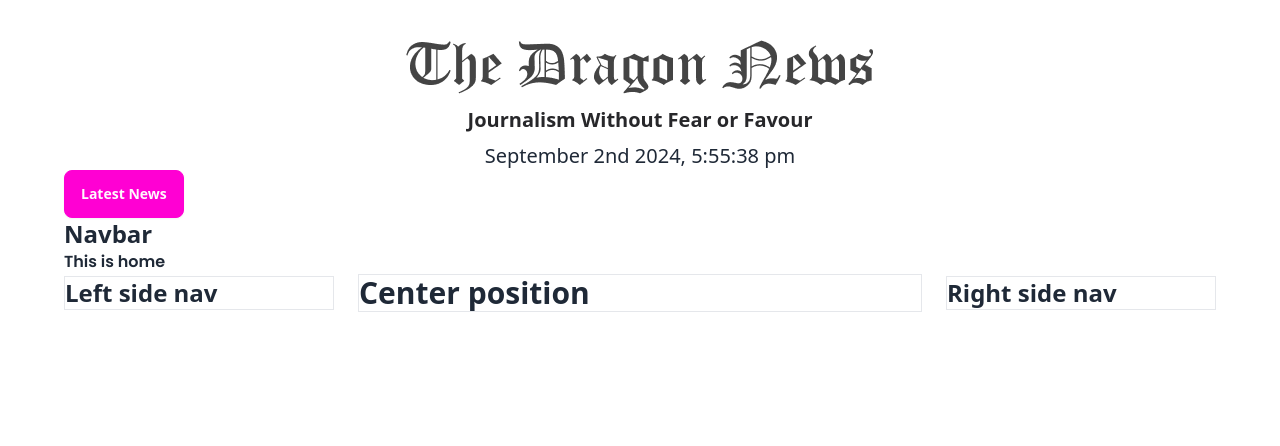
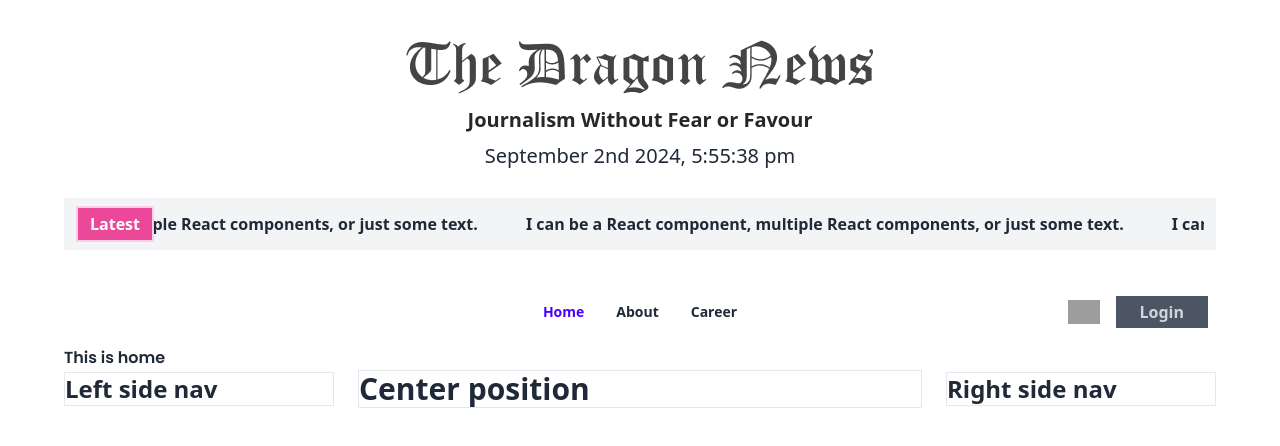
Before and after one commit to rifu28/dragon-auth, a React (Vite) app: page / in a window 1280 px wide. Shown: the top 446 px of the page. Built offline with nearby package versions, Linux system fonts and the light colour scheme; grey boxes are pictures that could not be loaded.

Commit message:
golapi golapi

```diff
--- a/package.json
+++ b/package.json
@@ -16,6 +16,7 @@
     "moment": "^2.30.1",
     "react": "^18.3.1",
     "react-dom": "^18.3.1",
+    "react-fast-marquee": "^1.6.5",
     "react-router-dom": "^6.26.1",
     "sort-by": "^1.2.0"
   },
--- a/src/BreakingNews.jsx
+++ b/src/BreakingNews.jsx
@@ -1,7 +1,30 @@
+import Marquee from "react-fast-marquee";
+import { Link } from "react-router-dom";
+
 const BreakingNews = () => {
   return (
-    <div>
-      <button className="btn btn-secondary">Latest News</button>
+    <div className="flex my-7 items-center bg-gray-100 px-3 py-2">
+      <div>
+        <button className="bg-pink-500 font-semibold border-2 border-pink-200 text-white px-3 py-1">
+          Latest
+        </button>
+      </div>
+      <div>
+        <Marquee pauseOnHover={true}>
+          <Link to="/" className="mr-12 font-semibold">
+            I can be a React component, multiple React components, or just some
+            text.
+          </Link>
+          <Link to="/" className="mr-12 font-semibold">
+            I can be a React component, multiple React components, or just some
+            text.
+          </Link>
+          <Link to="/" className="mr-12 font-semibold">
+            I can be a React component, multiple React components, or just some
+            text.
+          </Link>
+        </Marquee>
+      </div>
     </div>
   );
 };
--- a/src/Navbar.jsx
+++ b/src/Navbar.jsx
@@ -1,7 +1,78 @@
+import { NavLink } from "react-router-dom";
+import userPic from "./assets/user.png";
 const Navbar = () => {
+  const links = (
+    <>
+      <li>
+        <NavLink
+          className={({ isActive }) =>
+            isActive ? "font-bold text-primary" : "font-bold"
+          }
+          to="/"
+        >
+          Home
+        </NavLink>
+      </li>
+
+      <li>
+        <NavLink
+          className={({ isActive }) =>
+            isActive ? "font-bold text-primary" : "font-bold"
+          }
+          to="/about"
+        >
+          About
+        </NavLink>
+      </li>
+      <li>
+        <NavLink
+          className={({ isActive }) =>
+            isActive ? "font-bold text-primary" : "font-bold"
+          }
+          to="/career"
+        >
+          Career
+        </NavLink>
+      </li>
+    </>
+  );
   return (
-    <div>
-      <h2 className="text-2xl font-semibold">Navbar</h2>
+    <div className="navbar bg-base-100">
+      <div className="navbar-start">
+        <div className="dropdown">
+          <div tabIndex={0} role="button" className="btn btn-ghost lg:hidden">
+            <svg
+              xmlns="http://www.w3.org/2000/svg"
+              className="h-5 w-5"
+              fill="none"
+              viewBox="0 0 24 24"
+              stroke="currentColor"
+            >
+              <path
+                strokeLinecap="round"
+                strokeLinejoin="round"
+                strokeWidth="2"
+                d="M4 6h16M4 12h8m-8 6h16"
+              />
+            </svg>
+          </div>
+          <ul
+            tabIndex={0}
+            className="menu menu-sm dropdown-content bg-base-100 rounded-box z-[1] mt-3 w-52 p-2 shadow"
+          >
+            {links}
+          </ul>
+        </div>
+      </div>
+      <div className="navbar-center hidden lg:flex">
+        <ul className="menu menu-horizontal px-1">{links}</ul>
+      </div>
+      <div className="navbar-end flex gap-4">
+        <img className="w-8" src={userPic} alt="" />
+        <button className="bg-gray-600 text-gray-300 px-6 font-semibold py-1">
+          Login
+        </button>
+      </div>
     </div>
   );
 };
```
Also changed, not shown: 1 other file (tests, documents, lock files or other folders).
